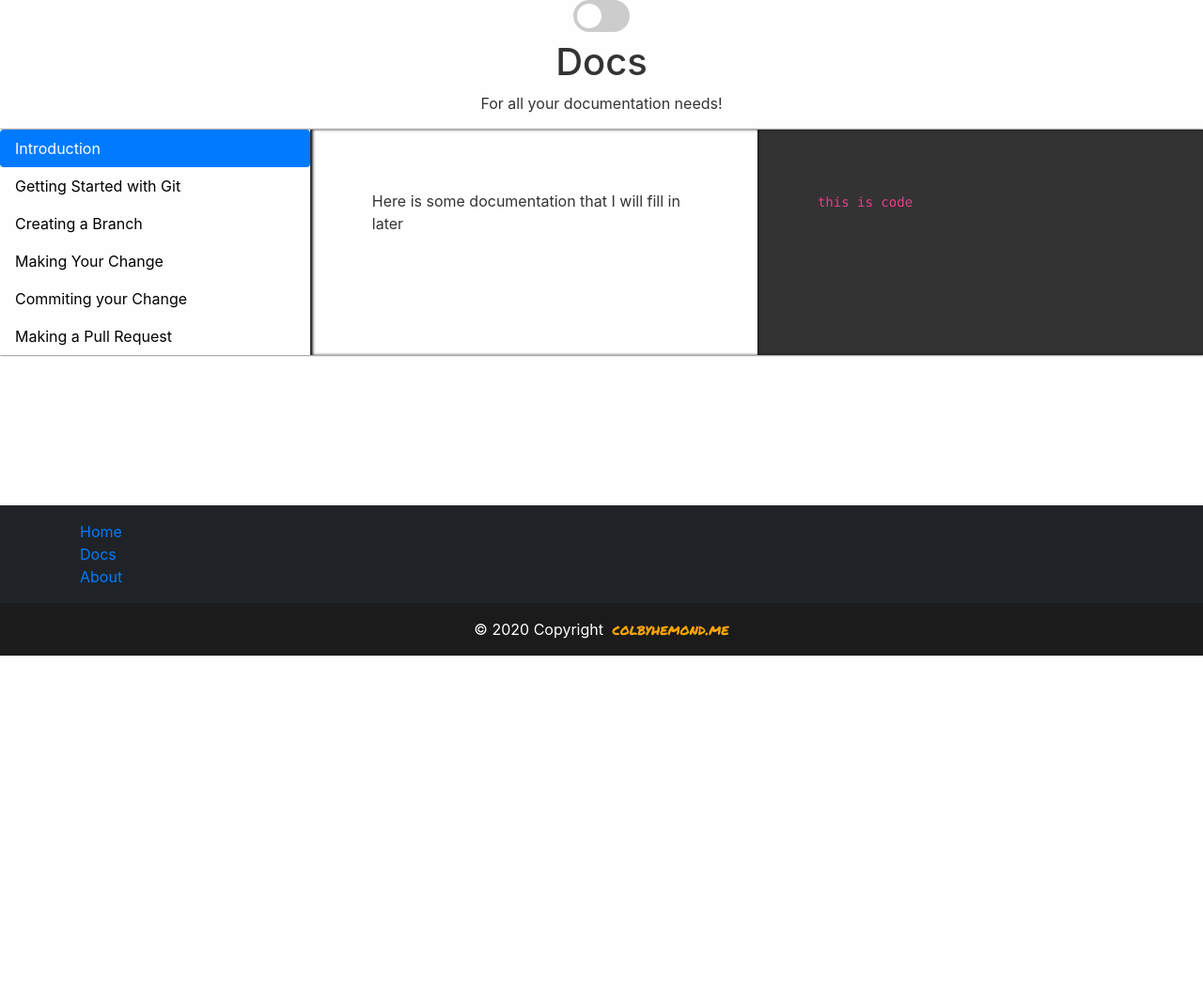
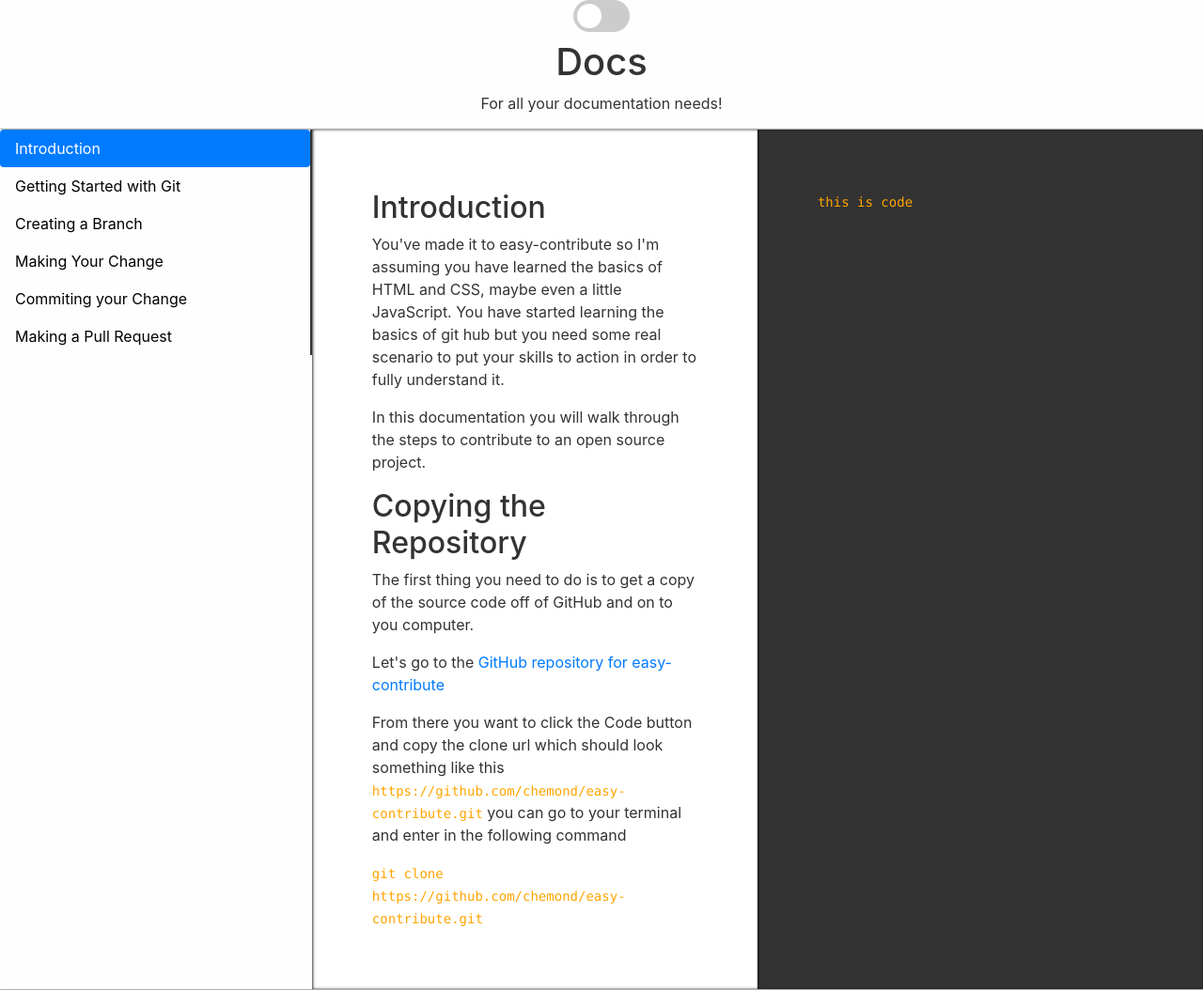
Before and after one commit to chemond/easy-contribute, a plain HTML site: page docs.html in a window 1280 px wide. Shown: the top 1054 px of the page at 94% size. Before the commit the page ends 800 px from the top, so only its background shows below. Drawn offline with nearby package versions, Linux system fonts and the light colour scheme.

Commit message:
docs content and style changes

```diff
--- a/docs.html
+++ b/docs.html
@@ -33,13 +33,13 @@
         <column class="col-fluid flex-fill">
             <ul class="nav nav-pills">
                 <li class="nav-item">
-                    <a class="nav-link active" href="#">Introduction</a>
+                    <a class="nav-link active" href="#intro">Introduction</a>
                 </li>
                 <li class="nav-item">
                     <a class="nav-link" href="#">Getting Started with Git</a>
                 </li>
                 <li class="nav-item">
-                    <a class="nav-link" href="#">Creating a Branch</a>
+                    <a class="nav-link" href="#copyrepo">Creating a Branch</a>
                 </li>
                 <li class="nav-item">
                     <a class="nav-link" href="#">Making Your Change</a>
@@ -54,7 +54,14 @@
 
         </column>
         <column class="col-fluid flex-fill docs">
-            Here is some documentation that I will fill in later
+            <h2 id="intro">Introduction</h2>
+            <p>You've made it to easy-contribute so I'm assuming you have learned the basics of HTML and CSS, maybe even a little JavaScript. You have started learning the basics of git hub but you need some real scenario to put your skills to action in order to fully understand it.</p>
+            <p>In this documentation you will walk through the steps to contribute to an open source project.</p>
+            <h2 id="copyrepo">Copying the Repository</h2>
+            <p>The first thing you need to do is to get a copy of the source code off of GitHub and on to you computer.</p>
+            <p>Let's go to the <a href="https://github.com/chemond/easy-contribute" target="_blank" rel="noopener noreferrer">GitHub repository for easy-contribute</a></p>
+            <p>From there you want to click the Code button and copy the clone url which should look something like this <code>https://github.com/chemond/easy-contribute.git</code> you can go to your terminal and enter in the following command</p>
+            <code>git clone https://github.com/chemond/easy-contribute.git</code>
         </column>
         <column class="col-fluid flex-fill code">
             <code>this is code</code>
--- a/styles/docs.css
+++ b/styles/docs.css
@@ -42,6 +42,10 @@
     box-shadow: inset 1px 0 3px #111;
 }
 
+code {
+    color: orange;
+}
+
 /* Dark mode */
 .dark-mode .nav {
     background-color: #444;
```
Also changed, not shown: 1 other file.
